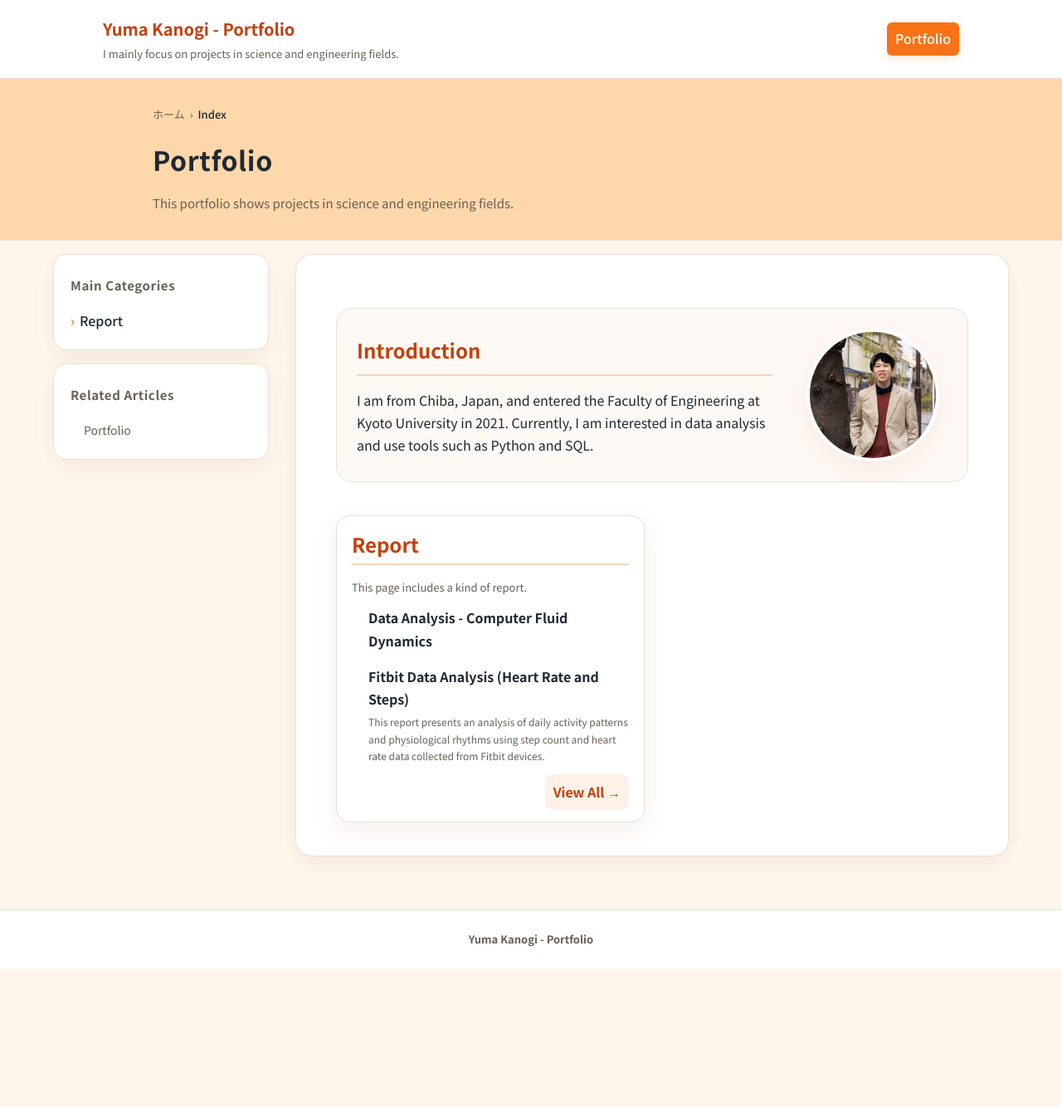
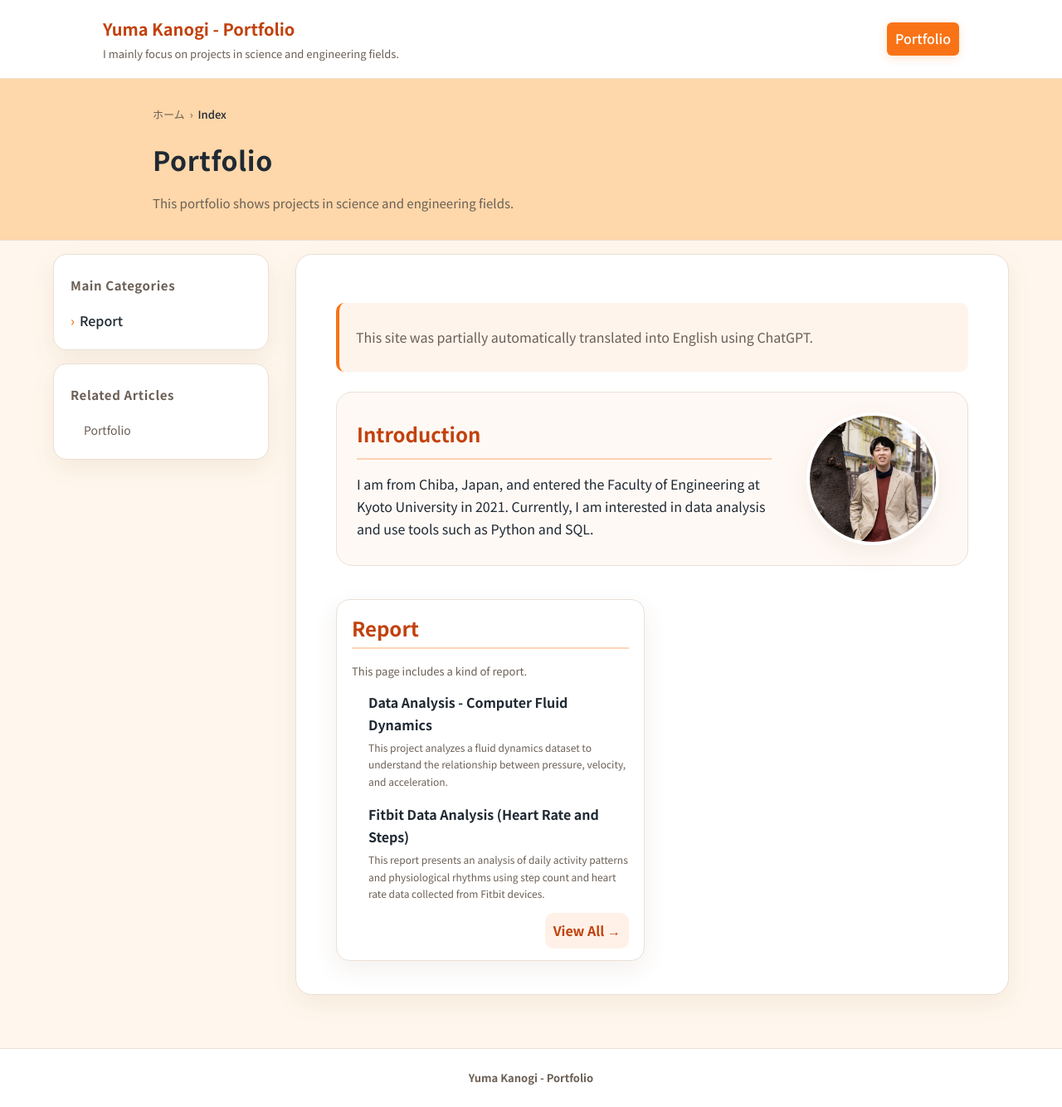
Before and after one commit to entfrem0/portfolio, a Jekyll site: the page built from docs/index.md, in a window 1280 px wide. Shown: the whole page at 83% size. Built offline with Jekyll 4.4.1, drawn with Linux system fonts in a browser that asks for light colours; before the commit the page ends 1168 px from its top, so only the background shows below that.

Commit message:
細かいところ変更

```diff
--- a/docs/index.md
+++ b/docs/index.md
@@ -6,6 +6,8 @@ layout: default
 nav_order: 0
 sidebar_title: Related Articles
 ---
+
+>This site was partially automatically translated into English using ChatGPT.
 
 <div class="intro-profile">
   <div class="intro-profile__text">
--- a/docs/report/e2cfd.md
+++ b/docs/report/e2cfd.md
@@ -4,7 +4,7 @@ layout: default
 section: report
 date: 2026-02-05
 nav_order: 1
-lead:
+lead: This project analyzes a fluid dynamics dataset to understand the relationship between pressure, velocity, and acceleration.
 updated: 2026-02-05
 ---
 
```
